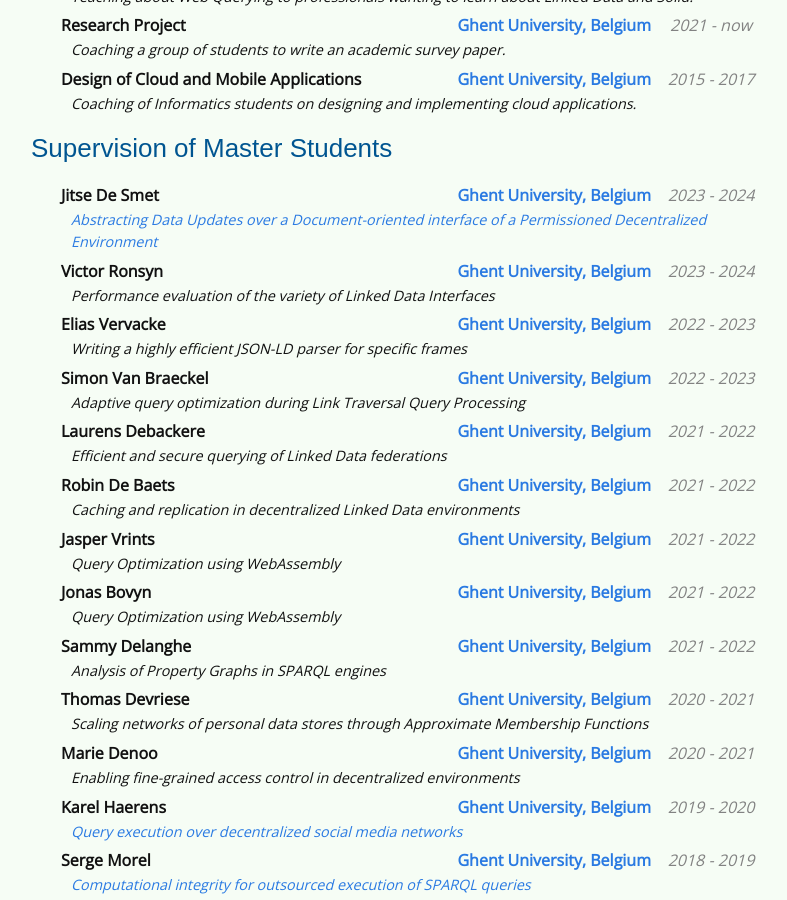
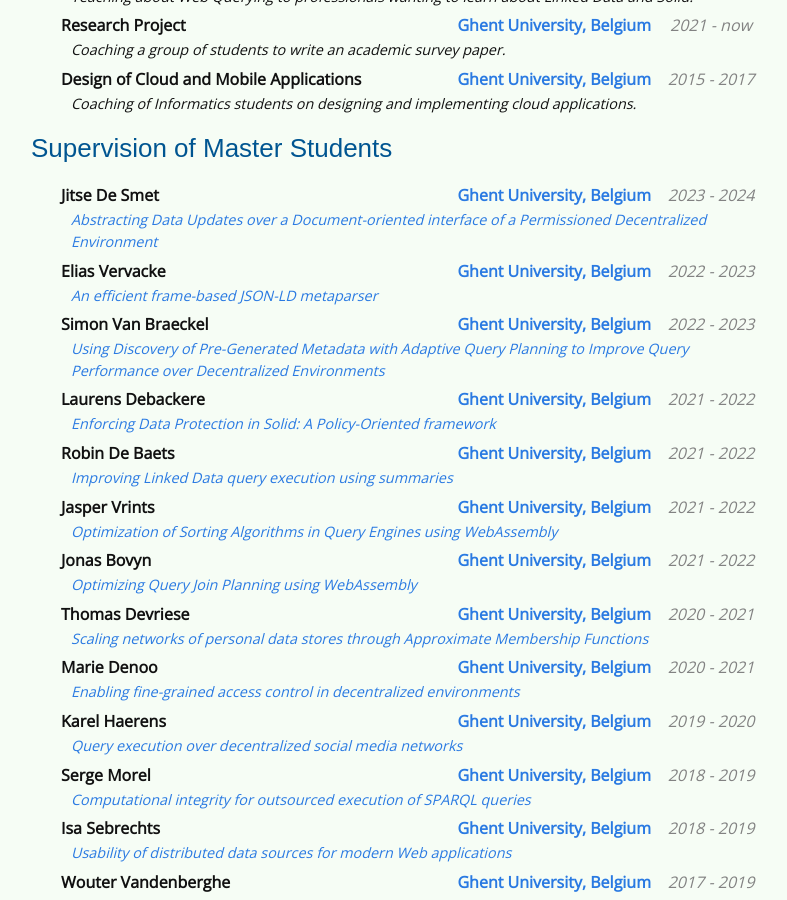
Before and after one commit to rubensworks/rubensworks.net, a Jekyll site: the page built from cv.md, in a window 1280 px wide and 900 px high, scrolled down 1467 px. Shown: the whole window, without its empty margins (239-1026 px from the left). Built offline with Jekyll 4.4.1, drawn with Linux system fonts in a browser that asks for light colours; some web fonts are replaced.

Commit message:
Update links to finished masters theses

```diff
--- a/cv.md
+++ b/cv.md
@@ -139,74 +139,60 @@
     description=" [Abstracting Data Updates over a Document-oriented interface of a Permissioned Decentralized Environment](https://thesis.jitsedesmet.be/presentation/final-presentation.html)"
 %}
 {% include cv-listing.html
-    subject="Victor Ronsyn"
-    startdate="2023"
-    enddate="2024"
-    location="Ghent University, Belgium"
-    description="Performance evaluation of the variety of Linked Data Interfaces"
-%}
-{% include cv-listing.html
     subject="Elias Vervacke"
     startdate="2022"
     enddate="2023"
     location="Ghent University, Belgium"
-    description="Writing a highly efficient JSON-LD parser for specific frames"
+    description="[An efficient frame-based JSON-LD metaparser](https://libstore.ugent.be/fulltxt/RUG01/003/150/094/RUG01-003150094_2023_0001_AC.pdf)"
 %}
 {% include cv-listing.html
     subject="Simon Van Braeckel"
     startdate="2022"
     enddate="2023"
     location="Ghent University, Belgium"
-    description="Adaptive query optimization during Link Traversal Query Processing"
+    description="[Using Discovery of Pre-Generated Metadata with Adaptive Query Planning to Improve Query Performance over Decentralized Environments](https://libstore.ugent.be/fulltxt/RUG01/003/150/089/RUG01-003150089_2023_0001_AC.pdf)"
 %}
 {% include cv-listing.html
     subject="Laurens Debackere"
     startdate="2021"
     enddate="2022"
     location="Ghent University, Belgium"
-    description="Efficient and secure querying of Linked Data federations"
+    description="[Enforcing Data Protection in Solid: A Policy-Oriented framework](https://libstore.ugent.be/fulltxt/RUG01/003/059/964/RUG01-003059964_2022_0001_AC.pdf)"
 %}
 {% include cv-listing.html
     subject="Robin De Baets"
     startdate="2021"
     enddate="2022"
     location="Ghent University, Belgium"
-    description="Caching and replication in decentralized Linked Data environments"
+    description="[Improving Linked Data query execution using summaries](https://libstore.ugent.be/fulltxt/RUG01/003/063/250/RUG01-003063250_2022_0001_AC.pdf)"
 %}
 {% include cv-listing.html
     subject="Jasper Vrints"
     startdate="2021"
     enddate="2022"
     location="Ghent University, Belgium"
-    description="Query Optimization using WebAssembly"
+    description="[Optimization of Sorting Algorithms in Query Engines using WebAssembly](https://libstore.ugent.be/fulltxt/RUG01/003/150/197/RUG01-003150197_2023_0001_AC.pdf)"
 %}
 {% include cv-listing.html
     subject="Jonas Bovyn"
     startdate="2021"
     enddate="2022"
     location="Ghent University, Belgium"
-    description="Query Optimization using WebAssembly"
-%}
-{% include cv-listing.html
-    subject="Sammy Delanghe"
-    startdate="2021"
-    enddate="2022"
-    location="Ghent University, Belgium"
-    description="Analysis of Property Graphs in SPARQL engines"
+    description="[Optimizing Query Join Planning using WebAssembly](https://libstore.ugent.be/fulltxt/RUG01/003/063/185/RUG01-003063185_2022_0001_AC.pdf)"
 %}
 {% include cv-listing.html
     subject="Thomas Devriese"
     startdate="2020"
     enddate="2021"
     location="Ghent University, Belgium"
-    description="Scaling networks of personal data stores through Approximate Membership Functions"
+    description="[Scaling networks of personal data stores through Approximate Membership Functions](https://libstore.ugent.be/fulltxt/RUG01/003/014/671/RUG01-003014671_2021_0001_AC.pdf)"
 %}
 {% include cv-listing.html
     subject="Marie Denoo"
     startdate="2020"
     enddate="2021"
     location="Ghent University, Belgium"
-    description="Enabling fine-grained access control in decentralized environments"
+    description="[Enabling fine-grained access control in decentralized environments](https://libstore.ugent.be/fulltxt/RUG01/003/014/644/RUG01-003014644_2021_0001_AC.pdf)"
 %}
 {% include cv-listing.html
     subject="Karel Haerens"
```
